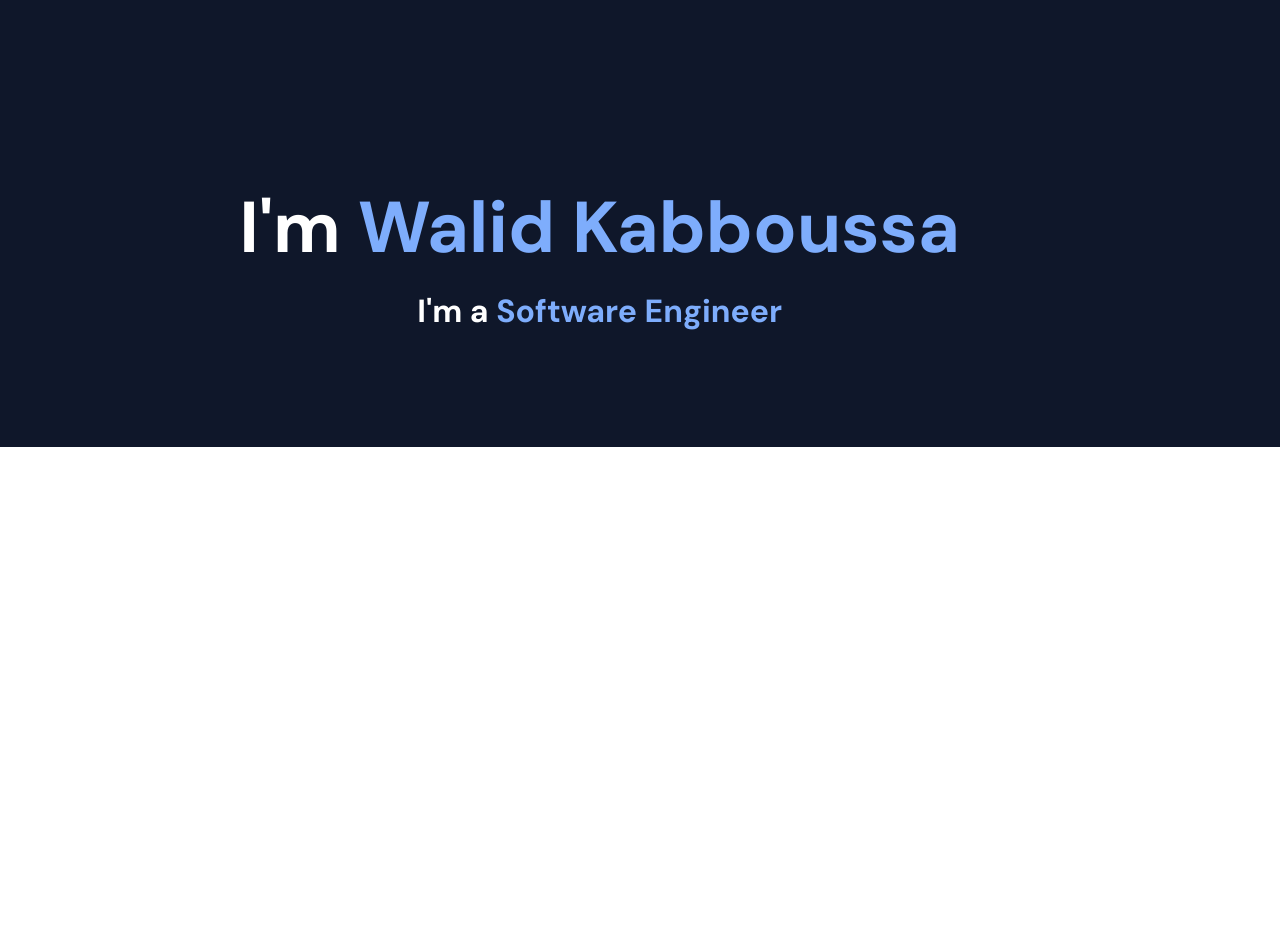
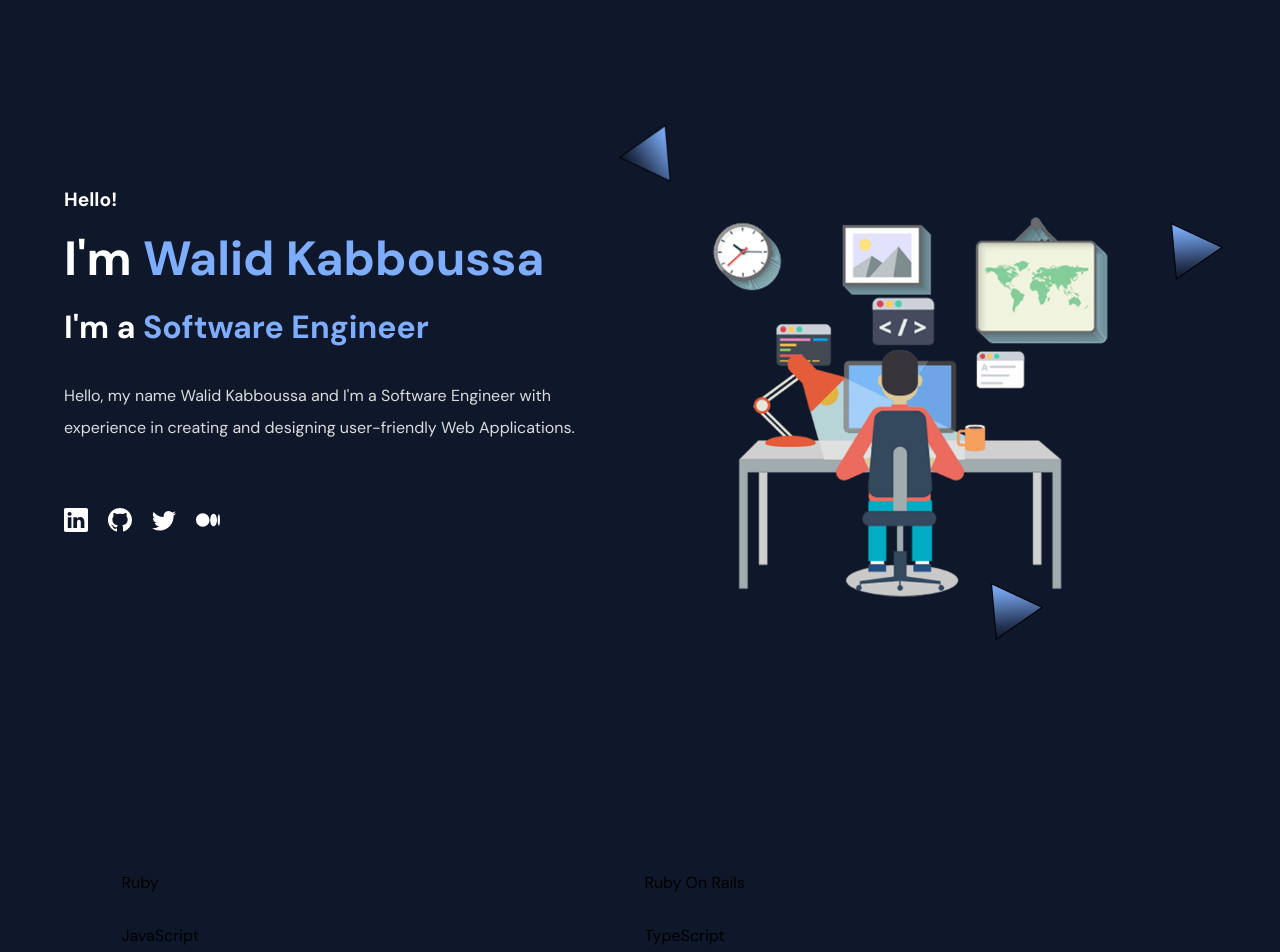
Before and after one commit to Hisoka37/My_Portfolio, a React (Vite) app: page / in a window 1280 px wide. Shown: the top 952 px of the page. Before the commit the page ends 800 px from the top, so only its background shows below. Built offline with nearby package versions, Linux system fonts and the light colour scheme; the HTML template or start-up script is replaced by a standard one.

Commit message:
Add headers and Images

```diff
--- a/src/App.jsx
+++ b/src/App.jsx
@@ -2,6 +2,8 @@ import { ThemeProvider } from "styled-components"
 import { Container, MainBody } from "./styles/Global.styled"
 import { theme } from "./utils/Theme"
 import { Showcase } from "./components/Showcase"
+import { MySkills } from "./components/MySkills"
+
 
 
 
@@ -15,6 +17,7 @@ function App() {
     <MainBody>
       <Container>
         <Showcase />
+        <MySkills />
       </Container>
     </MainBody>
     </ThemeProvider>
--- /dev/null
+++ b/src/components/MySkills.jsx
@@ -0,0 +1,32 @@
+import {
+    PaddingContainer,
+    FlexContainer,
+    Heading,
+    ParaText,
+    BlueText,
+    IconContainer,
+} from '../styles/Global.styled.js'
+
+import {
+    SkillsCards
+} from '../styles/MySkills.styled.js'
+
+import { Stack } from '../utils/MyData.js'
+export const MySkills = () => {
+  return (
+    <PaddingContainer
+     id='Skills'
+     top='10%'
+     bottom='10%'
+    >
+    <FlexContainer fullWidthChild>
+        <SkillsCards>
+            { Stack.map((skill) => (
+                <div key={skill.id}>{skill.tech}</div>
+            ))}
+        </SkillsCards>
+    </FlexContainer>
+
+    </PaddingContainer>
+  )
+}
--- a/src/components/Showcase.jsx
+++ b/src/components/Showcase.jsx
@@ -7,23 +7,86 @@ import {
     IconContainer,
 } from '../styles/Global.styled.js'
 
+import {
+    ShowCaseImageCard,
+    ShowCaseContainer,
+    Particle,
+    Image,
+} from '../styles/ShowCase.styled.js'
+
+import { BsGithub, BsLinkedin, BsTwitter, BsMedium} from 'react-icons/bs'
+import User from '../assets/pngwing.com.png'
+import BackgroundImg from '../assets/particle.png'
+
+
+
 export const Showcase = () => {
     return (
         <PaddingContainer
             id='Home'
-            left='3%'
-            right='10%'
+            right='2%'
             top ='15%'
             bottom='10%'
         >
-            <FlexContainer align='center' fullWidthChild>
+            <FlexContainer align='start' fullWidthChild>
                 <div>
-                    <Heading as= 'h1' size='h1' top ='0.5rem' bottom ='1rem'>
+                    <Heading as="h4" size="h4" top ='0.9rem' >Hello!</Heading>
+                    <Heading as= 'h2' size='h2' top ='0.9rem' bottom ='1rem'>
                          I'm <BlueText> Walid Kabboussa </BlueText></Heading>
                     <Heading as= 'h3' size='h3'>
                          I'm a <BlueText> Software Engineer </BlueText></Heading>
+                    <ParaText as='p' top ="2rem" bottom='4rem'>
+                        Hello, my name Walid Kabboussa and I'm a Software Engineer with experience in creating and designing user-friendly Web Applications.
+                    </ParaText>
 
+                    <FlexContainer gap ='20px'>
+                        <IconContainer color='white' size='1.5rem'>
+                            <BsLinkedin />
+                        </IconContainer>
+                        <IconContainer color='white' size='1.5rem'>
+                            <BsGithub />
+                        </IconContainer>
+                        <IconContainer color='white' size='1.5rem'>
+                            <BsTwitter />
+                        </IconContainer>
+                        <IconContainer color='white' size='1.5rem'>
+                            <BsMedium />
+                        </IconContainer>
+                    </FlexContainer>
                 </div>
+
+                <FlexContainer justify ="flex-end">
+                <ShowCaseContainer>
+                        <ShowCaseImageCard>
+                            <Image src={User} alt="" />
+                        </ShowCaseImageCard>
+
+                        <Particle
+                         src ={BackgroundImg}
+                         alt ='Particle'
+                         top='-40px'
+                         left = '20opx'
+                         rotate='60deg'
+                        />
+
+                        <Particle
+                         src ={BackgroundImg}
+                         alt ='Particle'
+                         top='50px'
+                         right = '-30px'
+                         rotate='0deg'
+                        />
+
+                        <Particle
+                         src ={BackgroundImg}
+                         alt ='Particle'
+                         bottom='1px'
+                         right = '150px'
+                         rotate='0deg'
+                        />
+
+                    </ShowCaseContainer>
+                </FlexContainer>
             </FlexContainer>
         </PaddingContainer>
     )
--- a/src/index.css
+++ b/src/index.css
@@ -12,6 +12,7 @@ body {
   -webkit-font-smoothing: antialiased;
   -moz-osx-font-smoothing: grayscale;
 }
+
 html {
   overflow-x: hidden;
   scroll-behavior: smooth;
--- a/src/styles/Global.styled.js
+++ b/src/styles/Global.styled.js
@@ -1,4 +1,6 @@
-import styled from "styled-components";
+import styled from "styled-components"
+
+styled
 
 export const MainBody = styled.div`
     background-color: ${({ theme }) => theme.colors.primary};
@@ -68,7 +70,7 @@ export const IconContainer = styled.div`
         switch (color) {
             case 'white':
                 return theme.colors.white;
-            case 'nlue':
+            case 'blue':
                 return theme.colors.secondary;
             default:
                 return;
--- /dev/null
+++ b/src/styles/MySkills.styled.js
@@ -0,0 +1,10 @@
+import styled from "styled-components";
+
+export const SkillsCards = styled.div`
+    display: grid;
+    grid-template-columns: auto auto;
+    grid-gap: 2rem;
+    padding:0 5%;
+
+
+`
--- /dev/null
+++ b/src/styles/ShowCase.styled.js
@@ -0,0 +1,26 @@
+import styled from "styled-components";
+
+export const ShowCaseContainer = styled.div`
+    position: relative;
+`
+export const Image = styled.img`
+    width: 100%;
+
+`
+
+export const ShowCaseImageCard = styled.div`
+    width: 100%;
+    padding-top: 0.3rem;
+    position: relative;
+    overflow: hidden;
+`
+export const Particle = styled.img`
+
+    position: absolute;
+    top: ${({ top }) => top};
+    left: ${({ left }) => left};
+    right: ${({ right }) => right};
+    bottom: ${({ bottom }) => bottom};
+    transform: rotate(${({ rotate }) => rotate});
+
+`
--- /dev/null
+++ b/src/utils/MyData.js
@@ -0,0 +1,40 @@
+import { FaReact } from 'react-icons/fa'
+import { SiRubyonrails, SiRuby, SiJavascript, SiTypescript, SiTailwindcss } from 'react-icons/si'
+
+export const Stack = [
+    {
+        id: 0,
+        tech: 'Ruby',
+        icon: <SiRuby />
+    },
+
+    {
+        id: 1,
+        tech: 'Ruby On Rails',
+        icon: <SiRubyonrails />
+    },
+
+    {
+        id: 2,
+        tech: 'JavaScript',
+        icon: <SiJavascript />
+    },
+
+    {
+        id: 3,
+        tech: 'TypeScript',
+        icon: <SiTypescript />
+    },
+
+    {
+        id: 4,
+        tech: 'React JS',
+        icon: <FaReact />
+    },
+
+    {
+        id: 5,
+        tech: 'Tailwind CSS',
+        icon: <SiTailwindcss />
+    }
+]
```
Also changed, not shown: src/assets/pngwing.com.png (added).
